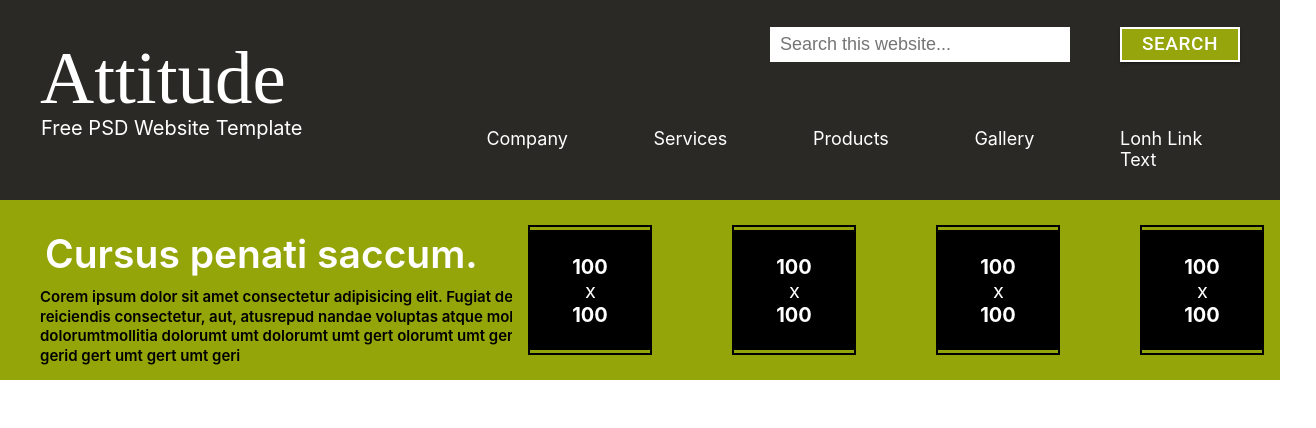
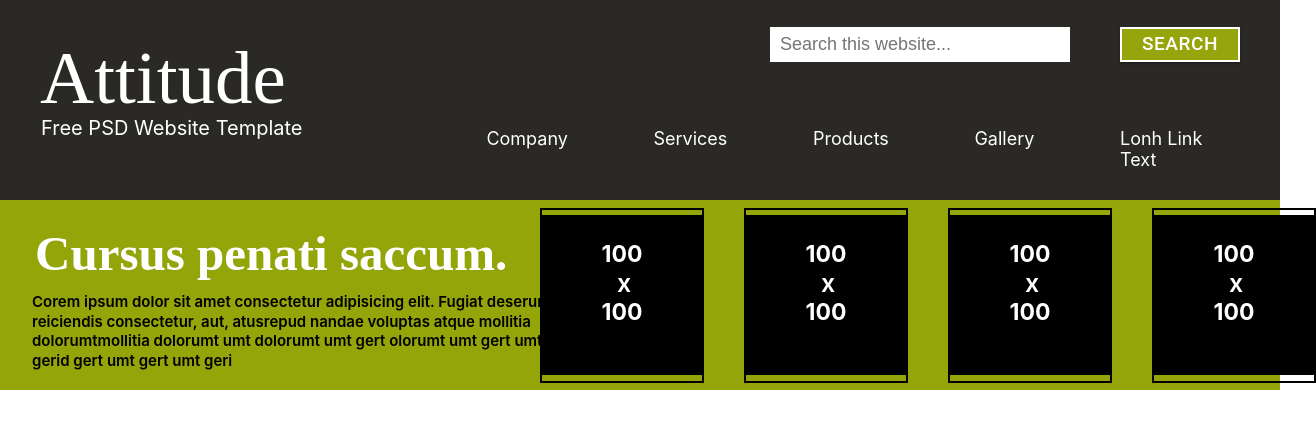
Before and after one commit to MMBobur/attitude, a React (Create React App) app: page / in a window 1280 px wide. Shown: the top 428 px of the page, 1316 px wide, since content can reach past the window. Built offline with nearby package versions, Linux system fonts and the light colour scheme.

Commit message:
javodbek add page

```diff
--- a/src/components/Cursus/Cursus.css
+++ b/src/components/Cursus/Cursus.css
@@ -7,7 +7,7 @@
 
 .container {
   width: 100%;
-  height: 180px;
+  height: 190px;
   background-color: #94A509;
   display: -webkit-box;
   display: -ms-flexbox;
@@ -19,22 +19,23 @@
   -webkit-box-align: center;
       -ms-flex-align: center;
           align-items: center;
+  -ms-flex-pack: distribute;
+      justify-content: space-around;
 }
 
 .container .block1 {
   width: 40%;
-  height: 150px;
+  height: 170px;
   background-color: #94A509;
-  padding-left: 40px;
   padding-top: 15px;
 }
 
 .container .block1 .text {
-  font-size: 39px;
-  font-family: inherit;
+  font-size: 49px;
+  font-family: 'Times New Roman', Times, serif;
   font-weight: 600;
   color: #fff;
-  padding-left: 5px;
+  padding-left: 3px;
 }
 
 .container .block1 .text-p {
@@ -46,8 +47,8 @@
 }
 
 .container .block2 {
-  width: 60%;
-  height: 150px;
+  width: 50%;
+  height: 180px;
   background-color: #94A509;
   display: -webkit-box;
   display: -ms-flexbox;
@@ -65,8 +66,8 @@
 }
 
 .container .block2 .box-1 {
-  width: 130px;
-  height: 130px;
+  width: 175px;
+  height: 175px;
   border: 2px solid #000;
   display: -webkit-box;
   display: -ms-flexbox;
@@ -81,12 +82,12 @@
   -webkit-box-align: center;
       -ms-flex-align: center;
           align-items: center;
-  margin: 40px;
+  margin: 20px;
 }
 
 .container .block2 .box-1 .foo {
-  width: 120px;
-  height: 120px;
+  width: 160px;
+  height: 160px;
   background-color: #000;
   display: -webkit-box;
   display: -ms-flexbox;
@@ -99,14 +100,15 @@
 }
 
 .container .block2 .box-1 .foo .item {
-  font-size: 20px;
+  font-size: 23px;
   color: #fff;
   text-align: center;
 }
 
 .container .block2 .box-1 .foo .logo {
-  font-size: 20px;
+  font-size: 25px;
+  font-weight: 600;
   color: #fff;
-  padding-left: 30px;
+  padding-left: 50px;
 }
 /*# sourceMappingURL=Cursus.css.map */
--- a/src/components/Cursus/Cursus.scss
+++ b/src/components/Cursus/Cursus.scss
@@ -7,23 +7,23 @@ $bgColor: #94A509;
 
 .container{
     width: 100%;
-    height: 180px;
+    height: 190px;
     background-color: $bgColor;
     display: flex;
     flex-direction: row;
     align-items: center;
+    justify-content: space-around;
     .block1{
         width: 40%;
-        height: 150px;
+        height: 170px;
         background-color: $bgColor;
-        padding-left: 40px;
         padding-top: 15px;
         .text{
-            font-size: 39px;
-            font-family: inherit;
+            font-size: 49px;
+            font-family:'Times New Roman', Times, serif;
             font-weight: 600;
             color: #fff;
-            padding-left: 5px;
+            padding-left: 3px;
         }
         .text-p{
             width: 600px;
@@ -34,38 +34,39 @@ $bgColor: #94A509;
         }
     }
     .block2{
-        width: 60%;
-        height: 150px;
+        width: 50%;
+        height: 180px;
         background-color: $bgColor;
         display: flex;
         flex-direction: row;
         justify-content: center;
         align-items: center;
         .box-1{
-            width: 130px;
-            height: 130px;
+            width: 175px;
+            height: 175px;
             border: 2px solid #000;
             display: flex;
             flex-direction: column;
             justify-content: center;
             align-items: center;
-            margin: 40px;
+            margin: 20px;
             .foo{
-                width: 120px;
-                height: 120px;
+                width: 160px;
+                height: 160px;
                 background-color: #000;
                 display: flex;
                 flex-direction: column;
                 padding: 25px;
                 .item{
-                    font-size: 20px;
+                    font-size: 23px;
                     color: #fff;
                     text-align: center;
                 }
                 .logo{
-                    font-size: 20px;
+                    font-size: 25px;
+                    font-weight: 600;
                     color: #fff;
-                    padding-left: 30px;
+                    padding-left: 50px;
                 }
             }
         }
```
Also changed, not shown: 1 other file (tests, documents, lock files or other folders).
